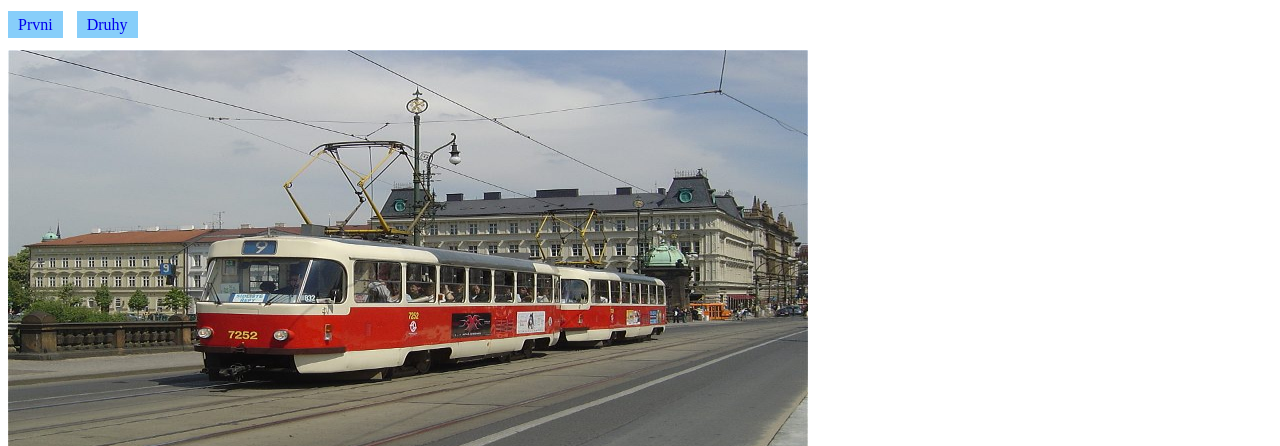
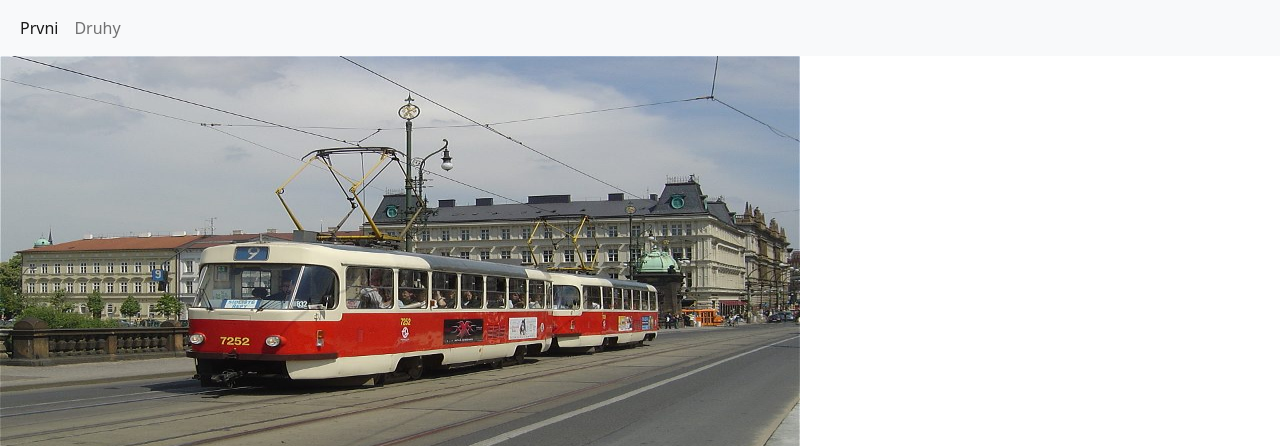
Before and after one commit to gyarab/2022_wa_chalupnicek, a plain HTML site: page S2/index.html in a window 1280 px wide. Shown: the top 446 px of the page. Drawn offline with nearby package versions, Linux system fonts and the light colour scheme.

Commit message:
added responsive menu

```diff
--- a/S2/index.html
+++ b/S2/index.html
@@ -5,13 +5,28 @@
     <meta http-equiv="X-UA-Compatible" content="IE=edge">
     <meta name="viewport" content="width=device-width, initial-scale=1.0">
     <title>Prvni</title>
+    <link href="https://cdn.jsdelivr.net/npm/bootstrap@5.2.1/dist/css/bootstrap.min.css" rel="stylesheet">
+    <script src="https://cdn.jsdelivr.net/npm/bootstrap@5.2.1/dist/js/bootstrap.bundle.min.js"></script>
     <link rel="stylesheet" href="style.css">
 </head>
 <body>
-    <ul class="menu">
-        <li><a href="./index.html">Prvni</a></li>
-        <li><a href="./druhy.html">Druhy</a></li>
-    </ul>
+    <nav class="navbar navbar-expand-lg bg-light">
+        <div class="container-fluid">
+          <button class="navbar-toggler" type="button" data-bs-toggle="collapse" data-bs-target="#navbarNav" aria-controls="navbarNav" aria-expanded="false" aria-label="Toggle navigation">
+            <span class="navbar-toggler-icon"></span>
+          </button>
+          <div class="collapse navbar-collapse" id="navbarNav">
+            <ul class="navbar-nav">
+              <li class="nav-item">
+                <a class="nav-link active" aria-current="page" href="./index.html">Prvni</a>
+              </li>
+              <li class="nav-item">
+                <a class="nav-link" href="./druhy.html">Druhy</a>
+              </li>
+            </ul>
+          </div>
+        </div>
+      </nav>
 
     <div>
         <img src="./tramvaj.jpg" alt="tramvaj">
```
Also changed, not shown: S2/druhy.html (+17 -2 lines).
